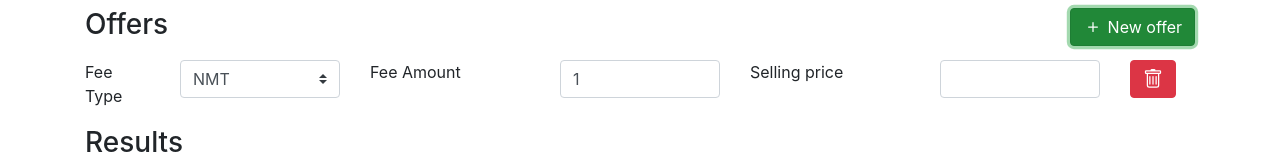
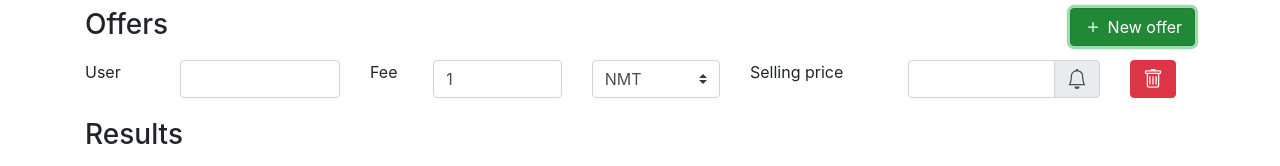
Before and after one commit to leots/turnip-fee-calculator, a Vue app: page /#/ in a window 1280 px wide. Both pictures are taken after a click on the button "New offer". Shown: the part 134-300 px from the top of the page. Built offline with nearby package versions, Linux system fonts and the light colour scheme.

Commit message:
Add name and improve layout of rows

```diff
--- a/src/views/Home.vue
+++ b/src/views/Home.vue
@@ -41,32 +41,58 @@
     </b-row>
 
     <b-row v-for="offer in offers" :key="offer.key">
-      <!--Fee type-->
-      <b-col sm="1">
-        <label>Fee Type</label>
+      <!--Name-->
+      <b-col cols="3">
+        <b-row>
+          <b-col cols="4">
+            <label>User</label>
           </b-col>
-      <b-col sm="2">
-        <b-form-select v-model="offer.feeType" :options="feeTypes"></b-form-select>
+          <b-col cols="8">
+            <b-form-input v-model="offer.name" type="text"></b-form-input>
+          </b-col>
+        </b-row>
       </b-col>
 
-      <!--Fee amount-->
-      <b-col sm="2">
-        <label>Fee Amount</label>
+      <!--Fee amount & type-->
+      <b-col cols="4">
+        <b-row>
+          <b-col cols="2">
+            <label>Fee</label>
           </b-col>
-      <b-col sm="2">
+
+          <!--Amount-->
+          <b-col cols="5">
             <b-form-input v-model="offer.feeAmount" type="number"></b-form-input>
           </b-col>
 
+          <!--Type-->
+          <b-col cols="5">
+            <b-form-select v-model="offer.feeType" :options="feeTypes"></b-form-select>
+          </b-col>
+        </b-row>
+      </b-col>
+
       <!--Selling price-->
-      <b-col sm="2">
+      <b-col cols="4">
+        <b-row>
+          <b-col cols="5">
             <label>Selling price</label>
           </b-col>
-      <b-col sm="2">
+          <b-col cols="7">
+            <b-input-group>
+              <template v-slot:append>
+                <b-input-group-text>
+                  <b-icon-bell></b-icon-bell>
+                </b-input-group-text>
+              </template>
               <b-form-input v-model="offer.sellingPrice" type="number"></b-form-input>
+            </b-input-group>
+          </b-col>
+        </b-row>
       </b-col>
 
       <!--Delete btn-->
-      <b-col sm="1">
+      <b-col cols="1">
         <b-btn variant="danger" @click="offers = offers.filter(e => e !== offer)">
           <b-icon-trash/>
         </b-btn>
@@ -129,6 +155,7 @@ export default {
       this.offers.push(
         {
           key: this.offers.length > 0 ? this.offers[this.offers.length - 1].key + 1 : 0,
+          name: '',
           feeType: 'nmt',
           feeAmount: 1,
           sellingPrice: null,
```
Lines whose indentation alone changed are shown as unchanged.
